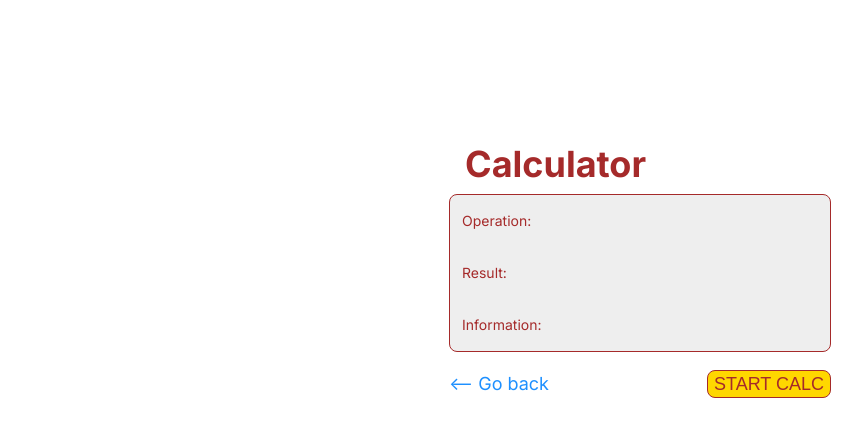
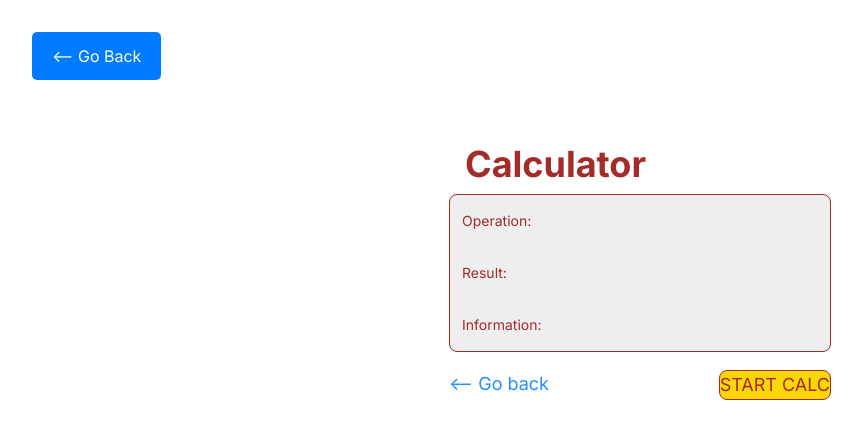
Before and after one commit to SashaMaslak/hillel-hw, a plain HTML site: page hw1/index.html in a window 1280 px wide. Shown: the whole page, without its empty margins (0-862 px from the left). Drawn offline with Linux system fonts and the light colour scheme.

Commit message:
add feature

```diff
--- a/hw1/index.html
+++ b/hw1/index.html
@@ -15,6 +15,7 @@
     <title>Calculator</title>
   </head>
   <body>
+    <button class="goback-button" onclick="goBack()"><-- Go Back</button>
     <section class="container">
       <div class="block-hw">
         <h1 class="block-hw__title">Calculator</h1>
@@ -32,6 +33,7 @@
         </div>
       </div>
     </section>
+    <script src="../js/btnGoBack.js"></script>
+    <script src="./calc.js"></script>
   </body>
-  <script src="./calc.js"></script>
 </html>
--- /dev/null
+++ b/js/btnGoBack.js
@@ -0,0 +1,3 @@
+function goBack() {
+  window.history.back()
+}
--- a/main.css
+++ b/main.css
@@ -13,6 +13,7 @@ h6 {
 
 body {
   font: 400 18px/28px Inter, sans-serif;
+  position: relative;
 }
 
 .main {
@@ -36,3 +37,28 @@ body {
   font-size: 16px;
   color: dodgerblue;
 }
+
+button {
+  border: none;
+  background: none;
+  padding: 0;
+  font: inherit;
+  cursor: pointer;
+  outline: none;
+}
+
+.goback-button {
+  position: fixed;
+  top: 32px;
+  left: 32px;
+  background-color: #007bff;
+  color: white;
+  padding: 10px 20px;
+  border-radius: 5px;
+  font-size: 16px;
+  transition: background-color 0.3s ease;
+}
+
+.goback-button:hover {
+  background-color: #0056b3;
+}
```
Also changed, not shown: hw2/index.html (+3 -1 lines), hw3/index.html (+9 -3 lines), hw4/index.html (+3 -1 lines), hw5/index.html (+3 -1 lines), hw6/index.html (+3 -1 lines), hw7/index.html (+10 -2 lines), hw7/removeElement.js (+25 -2 lines).
